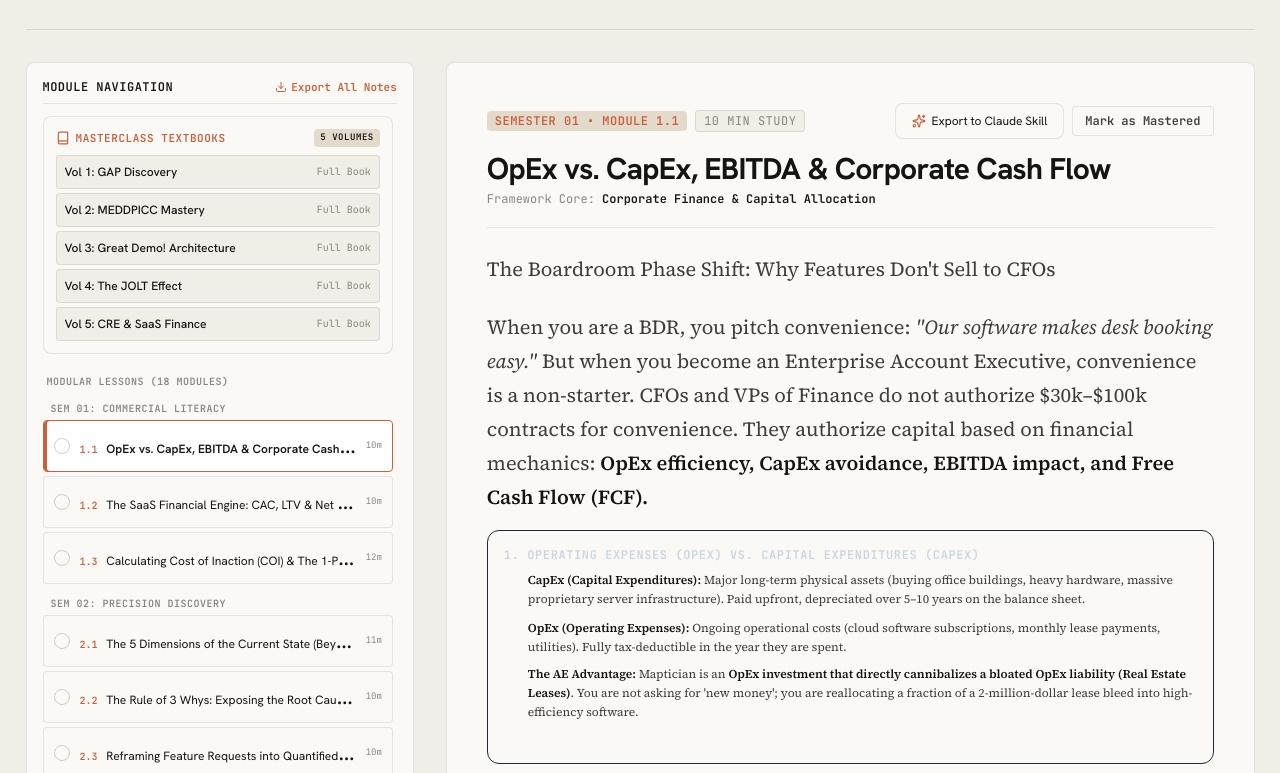
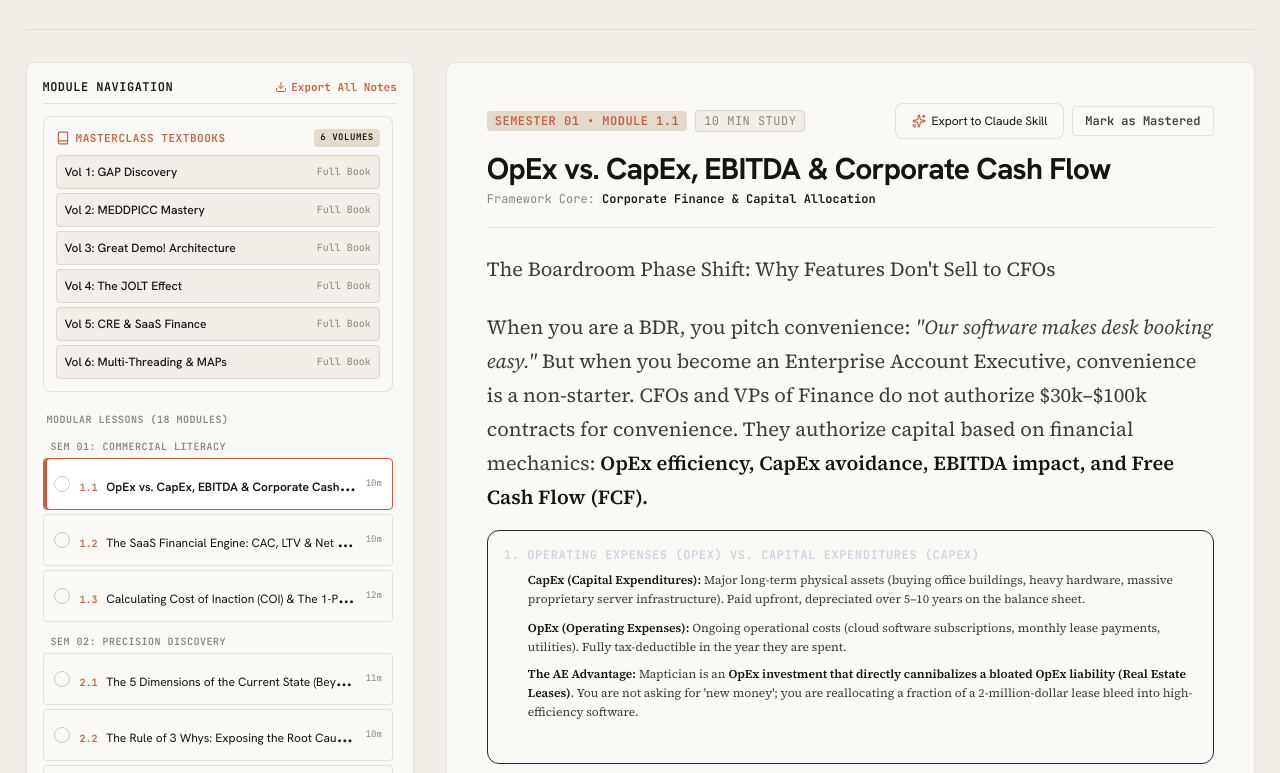
Before and after one commit to lancewc/sales-claude-skills, a plain HTML site: page index.html in a window 1280 px wide. Shown: the part 4920-5693 px from the top of the page. Drawn offline with nearby package versions, Linux system fonts and the light colour scheme.

Commit message:
Add Volume 6 Masterclass Textbook on Multi-Threading & MAPs; update classroom textbook suite

```diff
--- a/classroom.js
+++ b/classroom.js
@@ -903,7 +903,7 @@ function renderClassroomSyllabus() {
     <div class="mb-5 p-3 rounded-lg bg-[#FAF9F5] border border-[rgba(20,20,19,0.1)]">
       <div class="text-[11px] font-mono font-bold uppercase tracking-wider text-[#C6613F] mb-2 flex items-center justify-between">
         <span class="flex items-center gap-1.5"><i data-lucide="book" class="w-3.5 h-3.5"></i> Masterclass Textbooks</span>
-        <span class="text-[9px] bg-[#E3DACC] px-1.5 py-0.5 rounded text-[#141413] font-mono font-bold">5 VOLUMES</span>
+        <span class="text-[9px] bg-[#E3DACC] px-1.5 py-0.5 rounded text-[#141413] font-mono font-bold">6 VOLUMES</span>
       </div>
       <div class="space-y-1">
         <button onclick="loadTextbook('01_GAP_SELLING_MASTERCLASS.md', 'Volume 1: Keenan\\'s GAP Selling Masterclass')" class="w-full text-left p-2 rounded bg-[#F0EEE6] hover:bg-[#E3DACC] border border-[rgba(20,20,19,0.1)] text-xs text-[#141413] transition-all flex items-center justify-between font-sans">
@@ -924,6 +924,10 @@ function renderClassroomSyllabus() {
         </button>
         <button onclick="loadTextbook('05_COMMERCIAL_REAL_ESTATE_AND_SAAS_FINANCE.md', 'Volume 5: CRE Economics & SaaS Finance')" class="w-full text-left p-2 rounded bg-[#F0EEE6] hover:bg-[#E3DACC] border border-[rgba(20,20,19,0.1)] text-xs text-[#141413] transition-all flex items-center justify-between font-sans">
           <span class="truncate font-medium">Vol 5: CRE & SaaS Finance</span>
+          <span class="text-[10px] font-mono text-[#87867F]">Full Book</span>
+        </button>
+        <button onclick="loadTextbook('06_ENTERPRISE_MULTITHREADING_AND_MAPS.md', 'Volume 6: Enterprise Multi-Threading & Mutual Action Plans (MAPs)')" class="w-full text-left p-2 rounded bg-[#F0EEE6] hover:bg-[#E3DACC] border border-[rgba(20,20,19,0.1)] text-xs text-[#141413] transition-all flex items-center justify-between font-sans">
+          <span class="truncate font-medium">Vol 6: Multi-Threading & MAPs</span>
           <span class="text-[10px] font-mono text-[#87867F]">Full Book</span>
         </button>
       </div>
--- a/index.html
+++ b/index.html
@@ -563,7 +563,7 @@
             </div>
 
             <div class="space-y-3 max-h-[750px] overflow-y-auto pr-1" id="classroom-syllabus-tree">
-              <!-- Dynamically populated via classroom.js with 5 Textbooks and 18 clickable lessons -->
+              <!-- Dynamically populated via classroom.js with 6 Textbooks and 18 clickable lessons -->
             </div>
           </div>
         </div>
@@ -885,7 +885,7 @@
             <div class="text-3xl font-bold text-[#141413] font-serif mb-1">$497</div>
             <p class="small text-sm mb-6">Lifetime individual access for ambitious BDRs breaking into full-cycle sales.</p>
             <ul class="space-y-3 text-xs text-[#3D3D3A] font-sans">
-              <li class="flex items-center gap-2"><i data-lucide="check" class="w-4 h-4 text-[#15803D]"></i> All 5 Masterclass Textbooks</li>
+              <li class="flex items-center gap-2"><i data-lucide="check" class="w-4 h-4 text-[#15803D]"></i> All 6 Masterclass Textbooks</li>
               <li class="flex items-center gap-2"><i data-lucide="check" class="w-4 h-4 text-[#15803D]"></i> Complete MEDDPICC Deal Scorecard</li>
               <li class="flex items-center gap-2"><i data-lucide="check" class="w-4 h-4 text-[#15803D]"></i> SaaS ROI Financial Model Calculator</li>
               <li class="flex items-center gap-2"><i data-lucide="check" class="w-4 h-4 text-[#15803D]"></i> Certified AE Board Exam & Badge</li>
```
Also changed, not shown: 2 other files.
